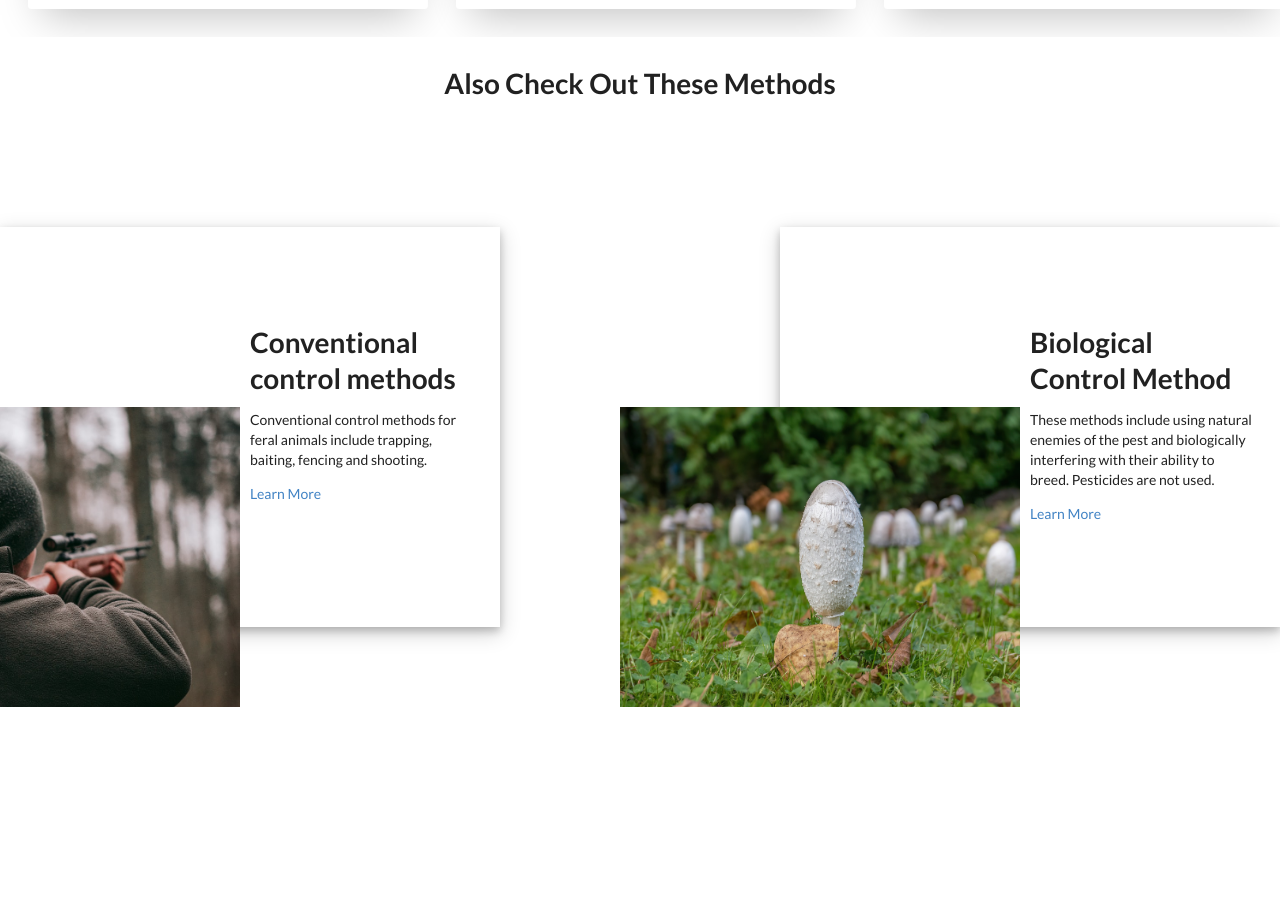
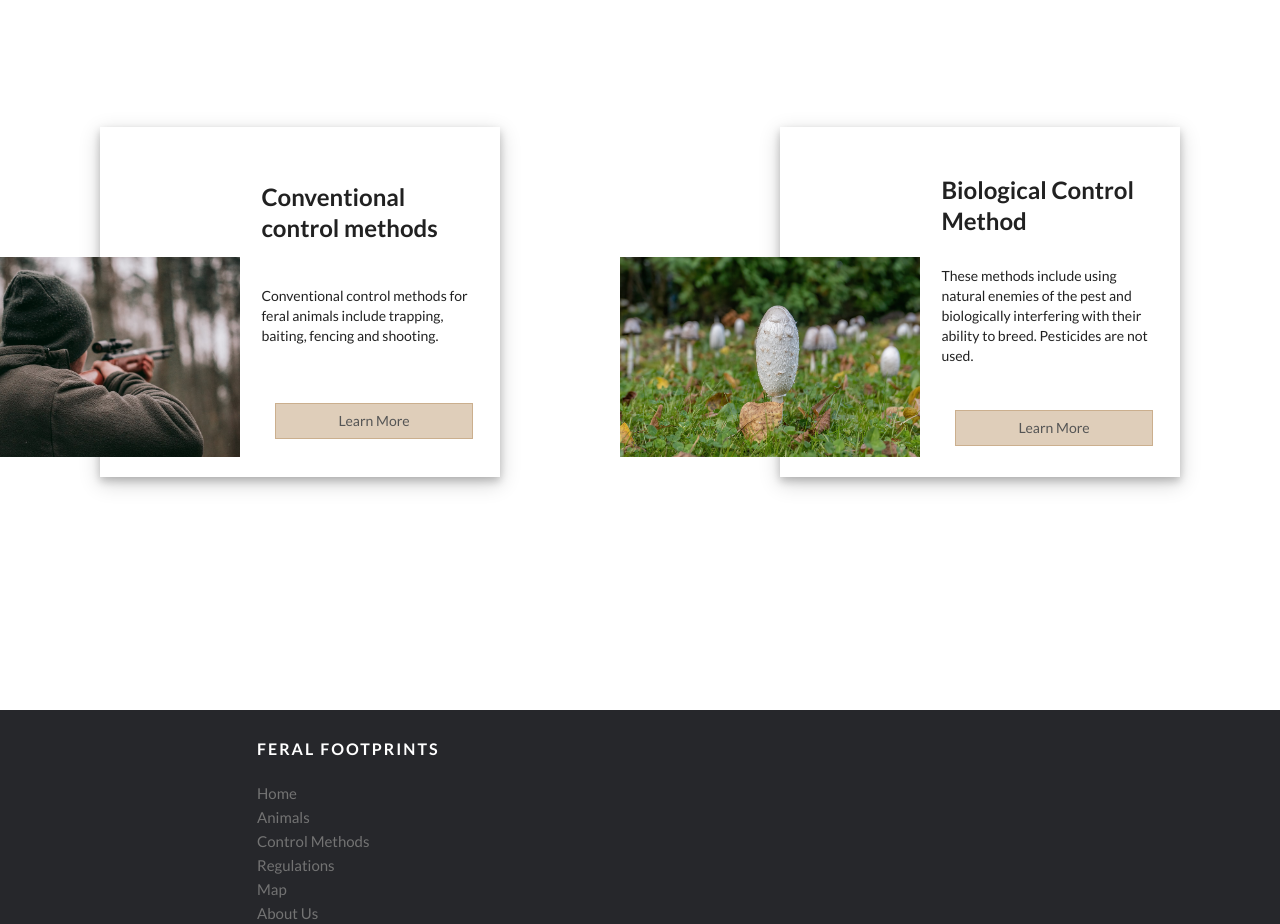
Before and after one commit to chengguang-li0313/IE-iteration3Web, a Next.js app: page /control/services in a window 1280 px wide. Shown: the part 1980-2904 px from the top of the page. Built offline with nearby package versions, Linux system fonts and the light colour scheme.

Commit message:
modify a few tings

```diff
--- a/component/AnimalImpactSection.js
+++ b/component/AnimalImpactSection.js
@@ -40,7 +40,7 @@ export const AnimalImpactSection = (props) => {
         ></AnimalImpactCard>
         <AnimalImpactCard
           img={"economics.jpeg"}
-          title={"Impact to Economics"}
+          title={"Impact to Economy"}
           text={data.economicImpact}
         ></AnimalImpactCard>
         <AnimalImpactCard
--- a/component/BioCard.js
+++ b/component/BioCard.js
@@ -15,7 +15,7 @@ export const BioCard = (props) => {
                 <h1>{title}</h1>
                 {desc.split("•").map((i,key) => {
                     return key === 0 ?  <div></div> :
-                     <div key={key}>•{i}</div>;
+                     <p key={key}>•{i}</p>;
                 })}
             </div>
         </div>
--- a/component/ControlCard.js
+++ b/component/ControlCard.js
@@ -7,7 +7,7 @@ export const ControlCard = (props) => {
         <div className={styles.controlCard}>
             <div className={styles.controlCardContainer}>
                 <div className={styles.controlCardInfo}>
-                    <h1>{title}</h1>
+                    <h2>{title}</h2>
                     <p>{sub}</p>
                     <a href={url}>Learn More</a>
                 </div>
--- a/component/ControlCardSection.js
+++ b/component/ControlCardSection.js
@@ -19,8 +19,6 @@ export const ControlCardSection = () => {
                     img={'/bioControl.jpeg'}
                     url={'/control/bio'}
                 ></ControlCard>
-            </div>
-            <div className={styles.controlCards}>
                 <ControlCard
                     title={'Control Services'}
                     sub={' There are various services available in Victoria that offer professional animal trapping services using modern and humane methods of capture for wild animal population reduction programs'}
--- a/pages/animals/index.js
+++ b/pages/animals/index.js
@@ -1,6 +1,5 @@
 import { Layout } from "../../component/Layout";
 import styles from "../../styles/Animals.module.css";
-import homeStyles from "../../styles/Home.module.css";
 import axios from "axios";
 import { useState, useEffect } from "react";
 import { AnimalImpactSection } from "../../component/AnimalImpactSection";
--- a/pages/control/index.js
+++ b/pages/control/index.js
@@ -36,9 +36,6 @@ export default function Control() {
             <a href="#">Australian Pest Animal Strategy 2017-2027.pdf</a>
             <p>To learn more about strategies/regulations in place as provided by the Government</p>
             <a href="/regulation">Click here.</a>
-            <h2>References:</h2>
-            <p>1. Centre for Invasive Species Solutions, 2014. Principles of pest animal management. Factsheet. PestSmart website. https://pestsmart.org.au/framework-overview/principles-of-pest-animal-management accessed 24-04-2121</p>
-            <p>2. https://agriculture.vic.gov.au/biosecurity/protecting-victoria/legislation-policy-and-permits/managing-pest-animals</p>
         </div>
     </Layout>
   )
--- a/styles/Animals.module.css
+++ b/styles/Animals.module.css
@@ -79,20 +79,24 @@
 .bioInfo {
     display: flex;
     padding: 2.5rem;
+    align-items: center;
+    width: 80%;
+    margin-left: 10%;
 }
 
 .bioInfo img {
-    height: 250px;
-    width: 300px;
+    height: 320px;
+    width: 400px;
 }
 
 .infoCard {
     padding: 1rem;
-    margin-left: 1rem;
     background-color: rgba(167, 121, 68, 0.363);
     width: 80%;
+    height: 80%;
     color:rgb(85, 85, 85);
-
+    border-radius: 10px;
+    margin-left: 1rem;
 }
 
 .infoCard p {
@@ -120,9 +124,9 @@
     box-shadow: 0 20px 40px -14px rgba(0,0,0,0.25);
     display: flex;
     flex-direction: column;
-    width: 400px;
+    width: 350px;
     margin: 1rem;
-    height: 500px;
+    height: 400px;
     justify-content: flex-start;
 }
 
@@ -159,7 +163,7 @@
     background-size: cover;
     border-top-left-radius: 0.25rem;
     border-top-right-radius: 0.25rem;
-    height: 250px;
+    height: 200px;
     filter: contrast(95%);
     transition: filter 0.5s cubic-bezier(.43,.41,.22,.91);
 }
--- a/styles/Control.module.css
+++ b/styles/Control.module.css
@@ -47,8 +47,8 @@
 }
 
 .controlCard img {
-  height: 300px;
-  width: 400px;
+  height: 200px;
+  width: 300px;
   object-fit: cover;
   position: relative;
   right: 160px;
@@ -59,17 +59,32 @@
 .controlCardContainer {
   display: flex;
   flex-direction: column;
-  height: 400px;
-  padding: 2rem;
-  width: 500px;
+  height: 350px;
+  padding: 0.5rem;
+  width: 400px;
   box-shadow: 0 4px 8px 0 rgba(0, 0, 0, 0.2), 0 6px 20px 0 rgba(0, 0, 0, 0.19);
 }
 
 .controlCardInfo {
-  width: 50%;
+  width: 55%;
   position: relative;
-  left: 50%;
-  top: 20%;
+  left: 40%;
+  top: 10%;
+  display: flex;
+  flex-direction: column;
+  justify-content: space-around;
+  height: 300px;
+}
+
+.controlCardInfo a {
+  border: 1px solid rgba(167, 121, 68, 0.363);
+    margin: 1rem;
+    display: flex;
+    justify-content: center;
+    padding: .5rem;
+    width: 93%;
+    color:rgb(85, 85, 85);
+    background-color: rgba(167, 121, 68, 0.363);
 }
 
 .conventionalContainer {
```
Also changed, not shown: component/BioInfoSection.js (+5 -6 lines), styles/BioCard.module.scss (+12 -4 lines).
